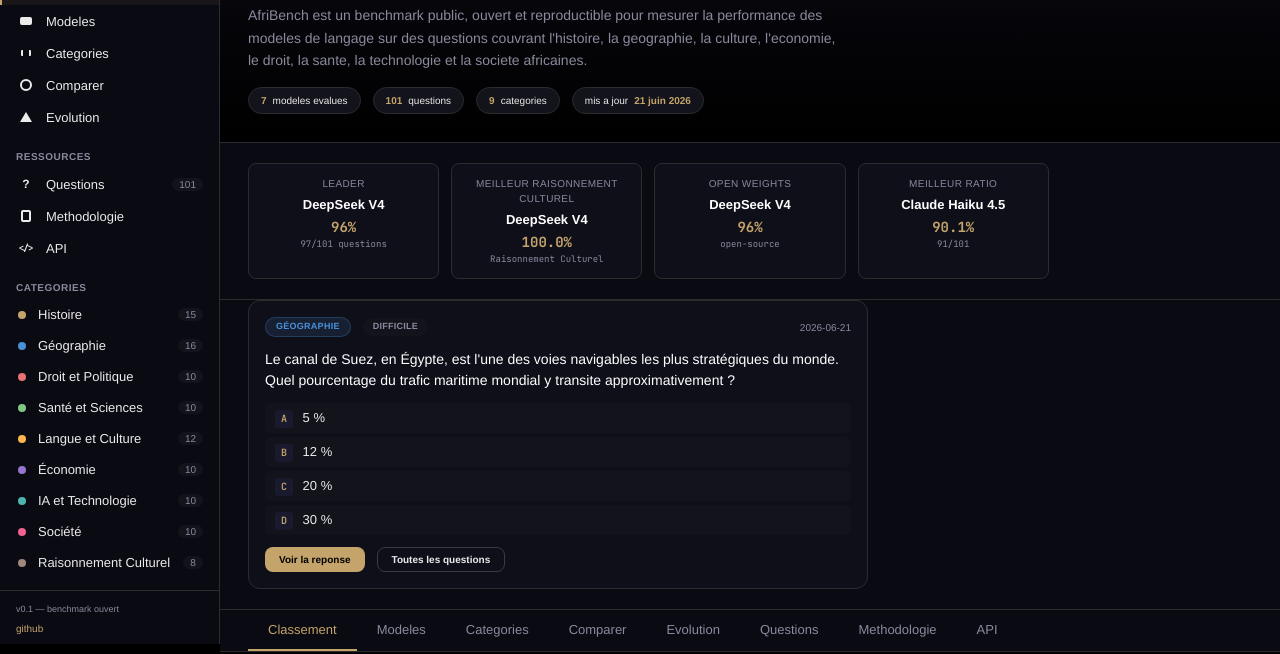
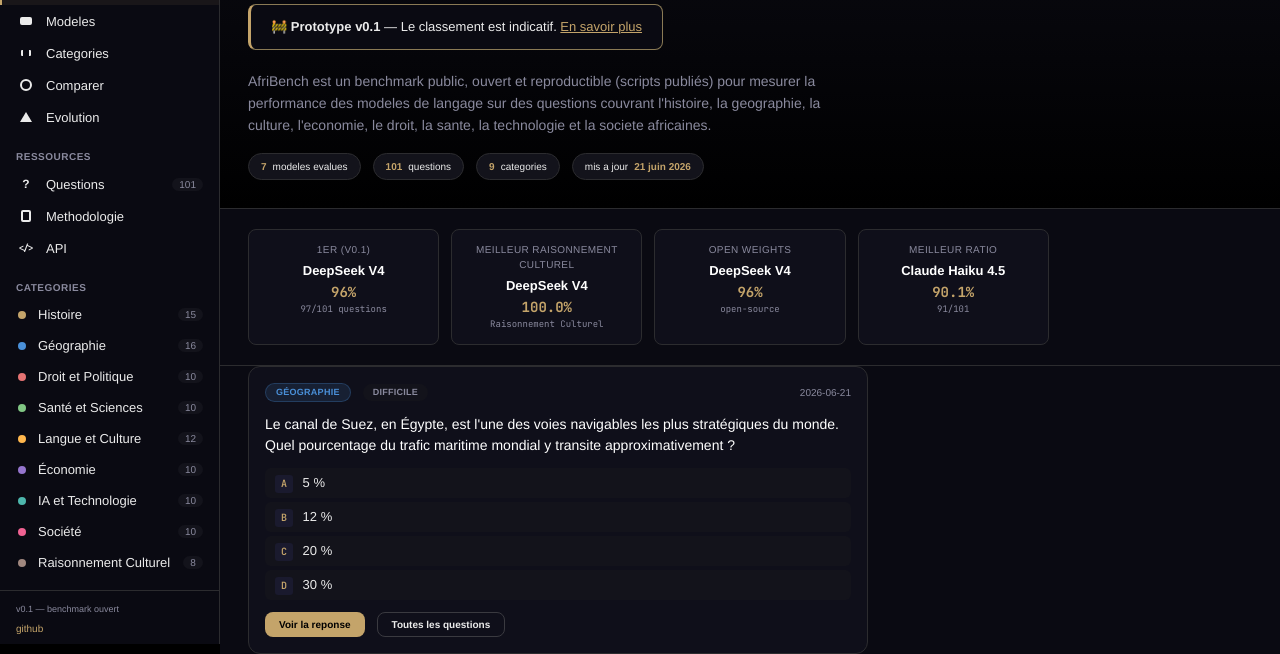
Before and after one commit to YTILIKAN/AfriBench, a plain HTML site: page frontend/index.html in a window 1280 px wide. Shown: the part 156-810 px from the top of the page. Drawn offline with nearby package versions, Linux system fonts and the light colour scheme.

Commit message:
fix: frontend — bannière prototype, badges v0.1, wording, prefers-reduced-motion
- Bannière Prototype v0.1 dans le hero + lien vers CRITIQUE.md
- Badges leaderboard: LEADER→1er (v0.1), suppression CONSISTENT/TOP OPEN
- Top models: Leader→1er (v0.1)
- Wording reproductible→reproductible (scripts publiés) dans index.html + methodology.js
- CSS prefers-reduced-motion: désactive animations pour accessibilité
- CSS .prototype-banner styling

```diff
--- a/frontend/css/style.css
+++ b/frontend/css/style.css
@@ -2209,3 +2209,33 @@ img { max-width: 100%; display: block; }
 @media (max-width: 480px) {
   .top-models-row { grid-template-columns: 1fr 1fr; }
 }
+
+/* ── Prototype Banner ──────────────────────────────────── */
+.prototype-banner {
+  display: inline-block;
+  background: var(--surface-elevated);
+  border: 1px solid var(--bronze-dim);
+  border-left: 3px solid var(--bronze);
+  border-radius: var(--radius-md);
+  padding: var(--space-1) var(--space-2);
+  margin-bottom: var(--space-2);
+  font-size: var(--font-size-sm);
+  color: var(--text-secondary);
+}
+.prototype-banner a {
+  color: var(--bronze);
+  text-decoration: underline;
+  font-weight: var(--font-weight-medium);
+}
+
+/* ── Reduced motion ─────────────────────────────────── */
+@media (prefers-reduced-motion: reduce) {
+  *,
+  *::before,
+  *::after {
+    animation-duration: 0.01ms !important;
+    animation-iteration-count: 1 !important;
+    transition-duration: 0.01ms !important;
+  }
+  .pulse { animation: none !important; }
+}
--- a/frontend/index.html
+++ b/frontend/index.html
@@ -4,7 +4,7 @@
   <meta charset="utf-8">
   <meta name="viewport" content="width=device-width, initial-scale=1">
   <title>AfriBench — Benchmark LLM pour l'Afrique</title>
-  <meta name="description" content="AfriBench : évaluer les modèles de langage sur les réalités africaines. Benchmark public, ouvert et reproductible.">
+  <meta name="description" content="AfriBench : évaluer les modèles de langage sur les réalités africaines. Benchmark public, ouvert et reproductible (scripts publiés).">
   <meta name="keywords" content="LLM, benchmark, Afrique, intelligence artificielle, évaluation, NLP africain">
   <meta property="og:title" content="AfriBench — Benchmark LLM pour l'Afrique">
   <meta property="og:description" content="Évaluer les modèles de langage sur les réalités africaines. 101 questions dans 9 catégories.">
@@ -124,8 +124,11 @@
           <h2 class="hero-title">
             Evaluer les LLMs <span>sur les realites africaines</span>
           </h2>
+          <div class="prototype-banner">
+            🚧 <strong>Prototype v0.1</strong> — Le classement est indicatif. <a href="https://github.com/YTILIKAN/AfriBench/blob/main/CRITIQUE.md" target="_blank">En savoir plus</a>
+          </div>
           <p class="hero-description">
-            AfriBench est un benchmark public, ouvert et reproductible pour mesurer la performance
+            AfriBench est un benchmark public, ouvert et reproductible (scripts publiés) pour mesurer la performance
             des modeles de langage sur des questions couvrant l'histoire, la geographie, la culture,
             l'economie, le droit, la sante, la technologie et la societe africaines.
           </p>
--- a/frontend/js/app.js
+++ b/frontend/js/app.js
@@ -243,7 +243,7 @@ function renderTopModels() {
   container.style.display = 'grid';
 
   const highlights = [
-    { label: 'Leader', getter: () => models[0] },
+    { label: '1er (v0.1)', getter: () => models[0] },
     { label: 'Open Weights', getter: () => models.find((m) => isOpenModel(m)) },
   ];
 
@@ -270,7 +270,7 @@ function renderTopModels() {
   const top = models[0];
   let html = `
     <div class="top-model-card">
-      <div class="label">Leader</div>
+      <div class="label">1er (v0.1)</div>
       <div class="model-name">${top.model_label || top.model}</div>
       <div class="score">${top.accuracy}%</div>
       <div class="sub">${top.correct}/${top.total} questions</div>
--- a/frontend/js/leaderboard.js
+++ b/frontend/js/leaderboard.js
@@ -178,10 +178,7 @@ function renderLeaderboard(container) {
     const isBestStd = stddev !== null && stddev === minStdDev;
     const isBestOpen = isOpen && name === bestOpenName;
 
-    let badges = '';
-    if (i === 0) badges += '<span class="perf-badge bronze">LEADER</span>';
-    if (isBestStd) badges += '<span class="perf-badge green">CONSISTENT</span>';
-    if (isBestOpen && i > 0) badges += '<span class="perf-badge blue">TOP OPEN</span>';
+    let badges = '<span class="perf-badge bronze">1er (v0.1)</span>';
 
     const favStar = isFavorite(name) ? '★' : '☆';
 
--- a/frontend/js/methodology.js
+++ b/frontend/js/methodology.js
@@ -147,7 +147,7 @@ function renderMethodology(container) {
       <div class="meth-section">
         <h3>Reproductibilite</h3>
         <p>
-          AfriBench est entierement <strong>open source</strong> et <strong>reproductible</strong> :
+          AfriBench est entierement <strong>open source</strong> et <strong>reproductible</strong> (scripts d'évaluation publiés) :
         </p>
         <ul>
           <li>Les <strong>donnees</strong> (questions, reponses) sont publiees sur GitHub</li>
```
